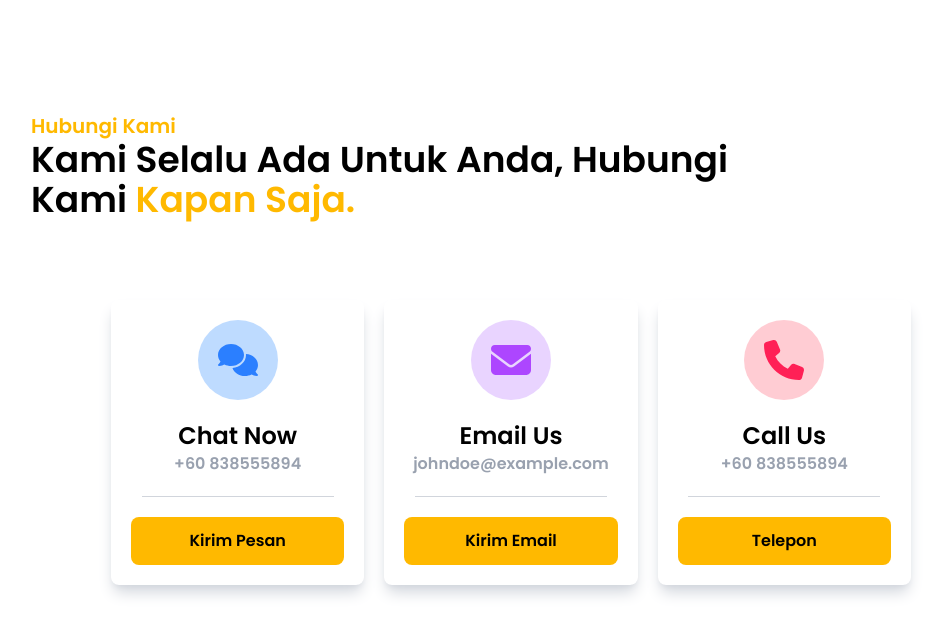
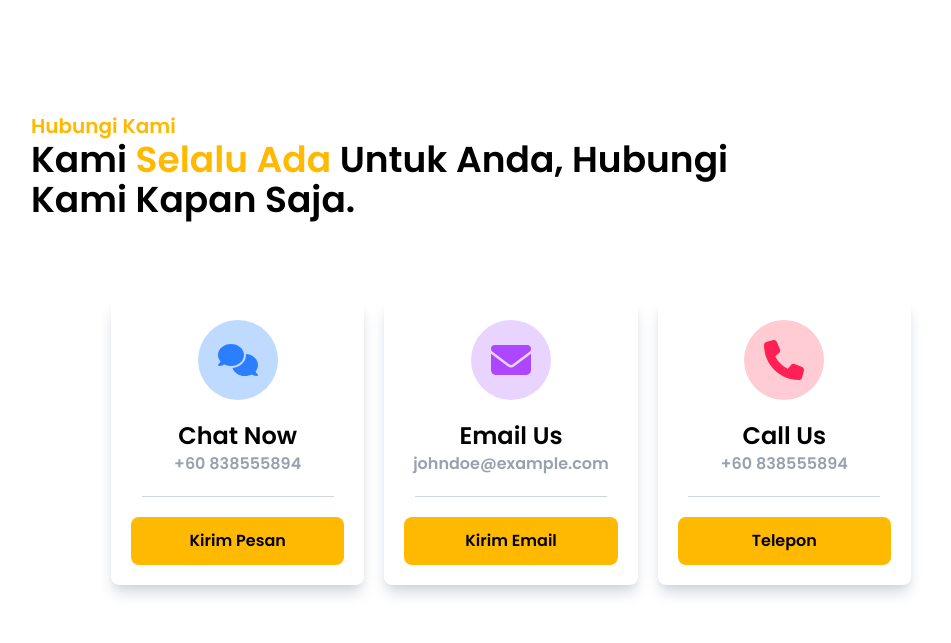
Before and after one commit to FarhanWahyudi/procar, a website: page index.html in a window 1280 px wide. Shown: the part 4660-5303 px from the top of the page, without its empty margins (129-1080 px from the left). Drawn offline with Linux system fonts and the light colour scheme.

Commit message:
Modif Contact Section

```diff
--- a/index.html
+++ b/index.html
@@ -288,7 +288,7 @@
     <section id="contact" class="px-5 py-10 lg:py-20 sm:px-16 lg:px-16 xl:px-40">
         <div class="md:w-[35rem] lg:w-[46rem]">
             <h3 class="font-semibold text-amber-400 text-lg lg:text-xl">Hubungi Kami</h3>
-            <h1 class="font-semibold text-2xl lg:text-4xl">Kami Selalu Ada Untuk Anda, Hubungi Kami <span class="text-amber-400">Kapan Saja.</span></h1>
+            <h1 class="font-semibold text-2xl lg:text-4xl">Kami <span class="text-amber-400">Selalu Ada</span> Untuk Anda, Hubungi Kami Kapan Saja.</h1>
         </div>
         <div class="grid gap-y-10 gap-x-5 grid-cols-1 mt-12 lg:mt-20 xl:gap-y-0 lg:px-20 2xl:gap-x-10 sm:grid-cols-2 lg:grid-cols-3">
             <div class="shadow-lg shadow-gray-300 rounded-lg p-5">
```
Also changed, not shown: assets/icons/icons8-tesla-model-3-100 (1).png (deleted).
